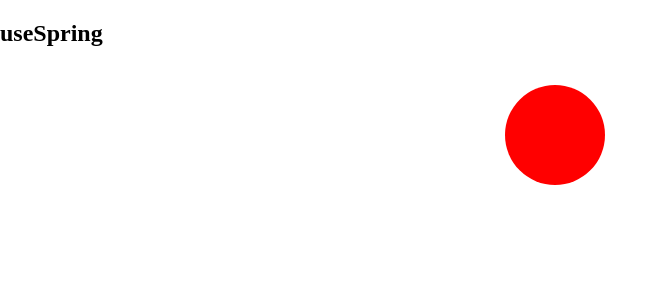
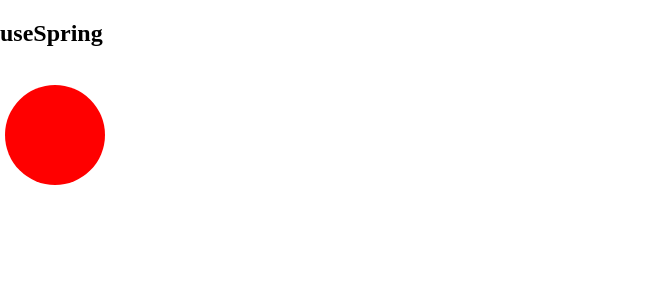
Before and after one commit to MadhavBahl/react-sprints, a React (Create React App) app in the folder carousel/: page / in a window 1280 px wide. Shown: the top 300 px of the page, without its empty margins (0-668 px from the left). Built offline with nearby package versions, Linux system fonts and the light colour scheme.

Commit message:
RS1,Video2 - Solution to the useSpring challenge

```diff
--- a/carousel/src/components/Fun/UseSpring.jsx
+++ b/carousel/src/components/Fun/UseSpring.jsx
@@ -1,12 +1,37 @@
-import React from 'react';
+import React, { useState } from 'react';
 import { useSpring, animated } from 'react-spring';
 
 const UseSpring = () => {
-    const spring = useSpring({
-        from: { x: 0 },
-        to: { x: 500 },
-        config: { duration: 1000 },
-    });
+    const [currentPosition, setCurrentPosition] = useState(0);
+
+    // const spring = useSpring({
+    //     from: { x: 0 },
+    //     to: { x: 500 },
+    //     config: { duration: 1000 },
+    // });
+
+    const [spring2, api] = useSpring(() => ({
+        from: { x: currentPosition },
+        onChange: (ev) => {
+            // console.log(ev.value.x);
+            setCurrentPosition(ev.value.x);
+        },
+        config: { duration: 2000 },
+    }));
+
+    const handleMouseEnter = () => {
+        api.start({
+            from: { x: currentPosition },
+            to: { x: 500 },
+        });
+    };
+
+    const handleMouseLeave = () => {
+        api.start({
+            from: { x: currentPosition },
+            to: { x: 0 },
+        });
+    };
 
     return (
         <div className='play'>
@@ -14,8 +39,10 @@ const UseSpring = () => {
             <br />
 
             <animated.div
+                onMouseEnter={handleMouseEnter}
+                onMouseLeave={handleMouseLeave}
                 style={{
-                    ...spring,
+                    ...spring2,
                     width: '100px',
                     height: '100px',
                     backgroundColor: 'red',
```
